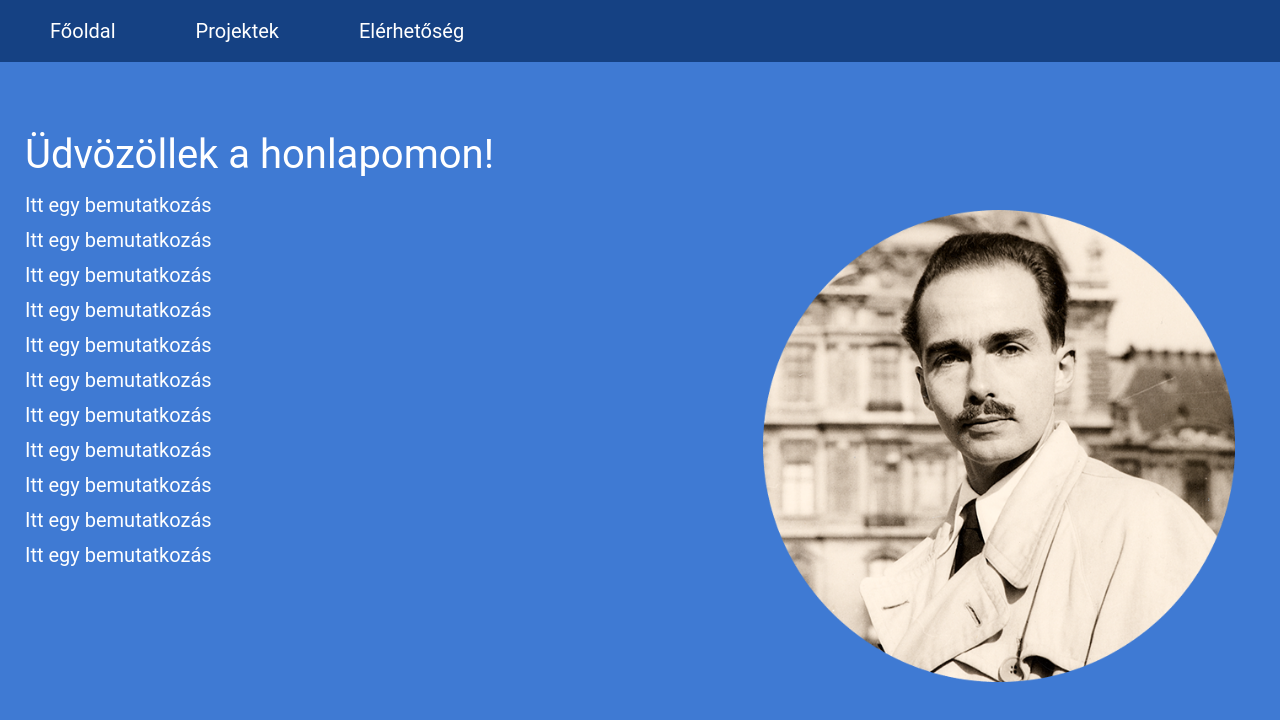
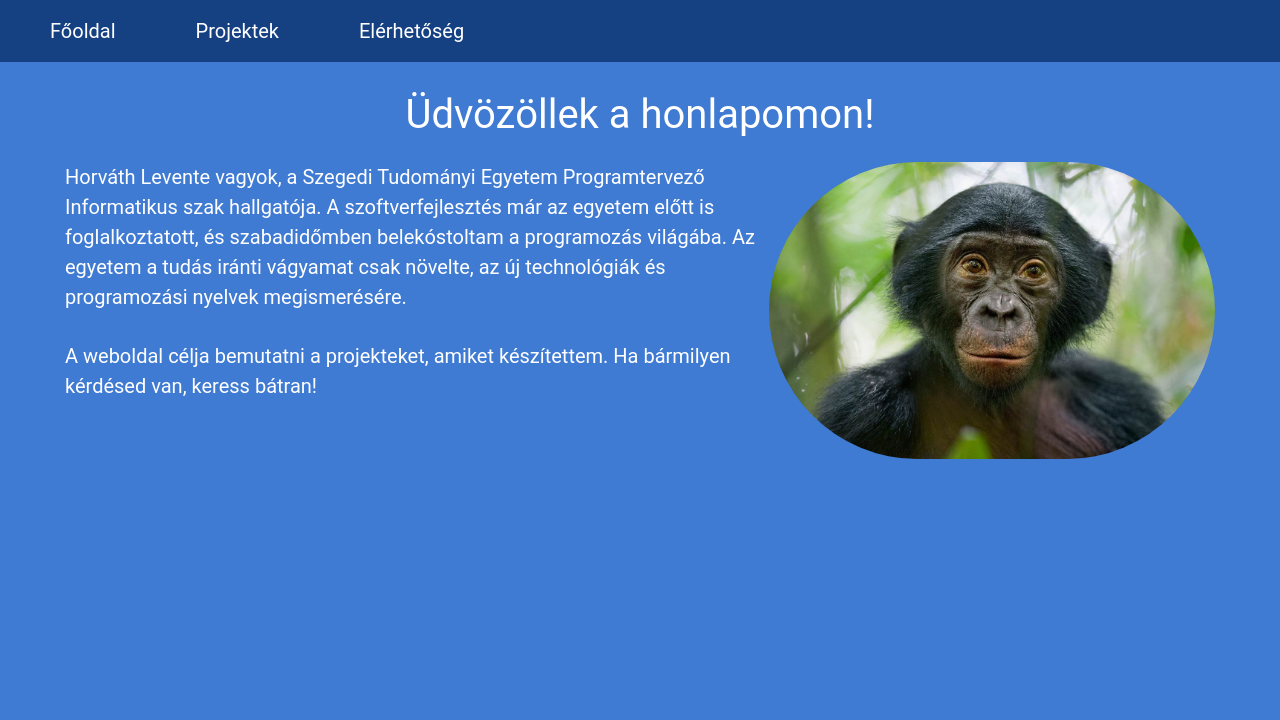
Before and after one commit to horleve001/portfolio, a Next.js app: page / in a window 1280 px wide. Shown: the top 720 px of the page. Built offline with nearby package versions, Linux system fonts and the light colour scheme.

Commit message:
Styling home page + adding JSON File for about details

```diff
--- /dev/null
+++ b/src/app/details.json
@@ -0,0 +1,4 @@
+{
+  "about": "Horváth Levente vagyok, a Szegedi Tudományi Egyetem Programtervező Informatikus szak hallgatója. A szoftverfejlesztés már az egyetem előtt is foglalkoztatott, és szabadidőmben belekóstoltam a programozás világába. Az egyetem a tudás iránti vágyamat csak növelte, az új technológiák és programozási nyelvek megismerésére.",
+  "recruiters": "A weboldal célja bemutatni a projekteket, amiket készítettem. Ha bármilyen kérdésed van, keress bátran!"
+}
--- a/src/app/page.js
+++ b/src/app/page.js
@@ -1,21 +1,18 @@
+import details from "./details";
+
 export default function Home() {
   return (
-    <div className="container">
-      <h1>Üdvözöllek a honlapomon!</h1>
+    <div className=" mt-15 p-5 m-7">
+      <h1 className="text-center">Üdvözöllek a honlapomon!</h1>
       <p>
-        <img className="myself" src="1937.png" alt="Horváth Levente" />
+        <img
+          className="w-4/10 h-4/10 rounded-full inline-block p-3 float-right"
+          src="bonobo.jpg"
+          alt="Horváth Levente"
+        />
       </p>
-      <p>Itt egy bemutatkozás</p>
-      <p>Itt egy bemutatkozás</p>
-      <p>Itt egy bemutatkozás</p>
-      <p>Itt egy bemutatkozás</p>
-      <p>Itt egy bemutatkozás</p>
-      <p>Itt egy bemutatkozás</p>
-      <p>Itt egy bemutatkozás</p>
-      <p>Itt egy bemutatkozás</p>
-      <p>Itt egy bemutatkozás</p>
-      <p>Itt egy bemutatkozás</p>
-      <p>Itt egy bemutatkozás</p>
+      <p className="p-3">{details.about}</p>
+      <p className="p-3">{details.recruiters}</p>
     </div>
   );
 }
```
Also changed, not shown: public/bonobo.jpg (added).
